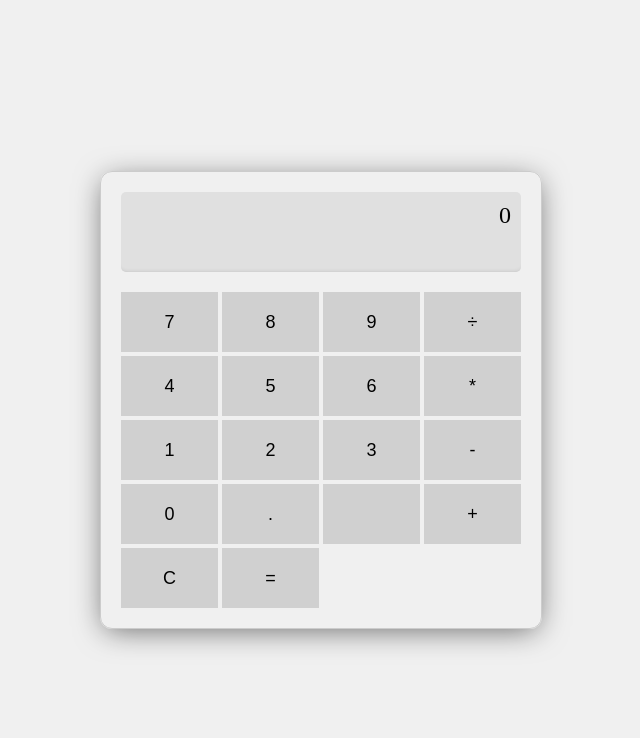
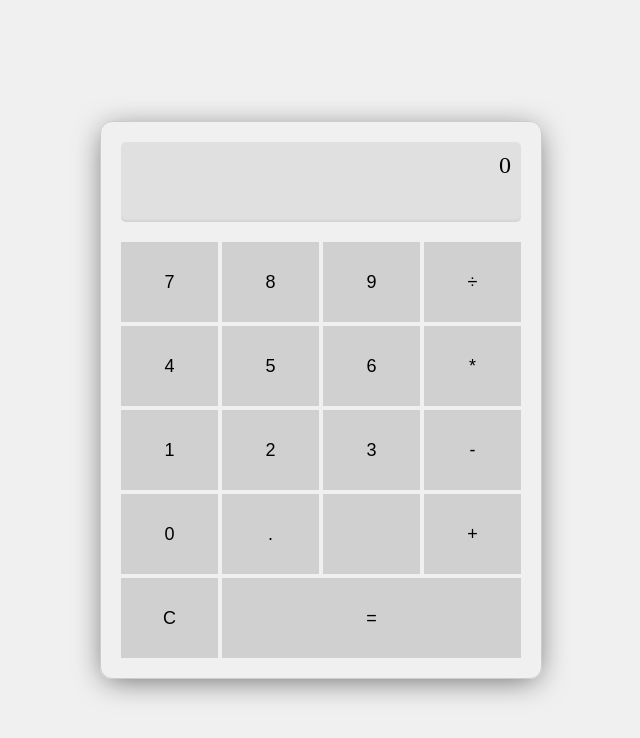
Before and after one commit to penn201500/simpleCalculator, a plain HTML site: page index.html in a window 1280 px wide. Shown: the whole page, without its empty margins (319-959 px from the left). Drawn offline with Linux system fonts and the light colour scheme.

Commit message:
add equals button's width

```diff
--- a/index.html
+++ b/index.html
@@ -28,7 +28,7 @@
         <button data-action="blank"></button>
         <button data-operator="+" data-value="+">+</button>
         <button data-action="reset">C</button>
-        <button data-equals="=" data-value="=">=</button>
+        <button data-equals="=" data-value="=" data-action="equals">=</button>
     </div>
 </div>
 <script src="calculator.js"></script>
--- a/style.css
+++ b/style.css
@@ -36,7 +36,7 @@ body, html {
 
 button {
     width: 100%;
-    height: 60px;
+    height: 80px;
     font-size: 18px;
     border: none;
     outline: none;
@@ -44,6 +44,10 @@ button {
     background-color: #d0d0d0;
 }
 
+button[data-action="equals"] {
+    grid-column: span 3;
+}
+
 button:hover {
     background-color: #a0a0a0;
 }
```
